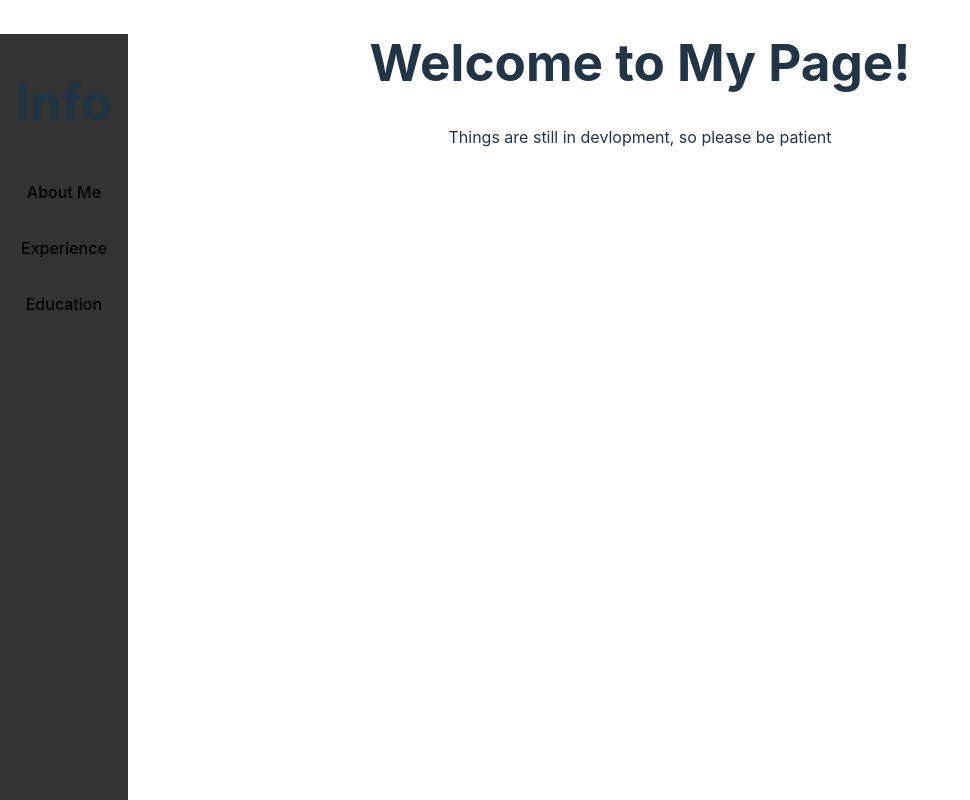
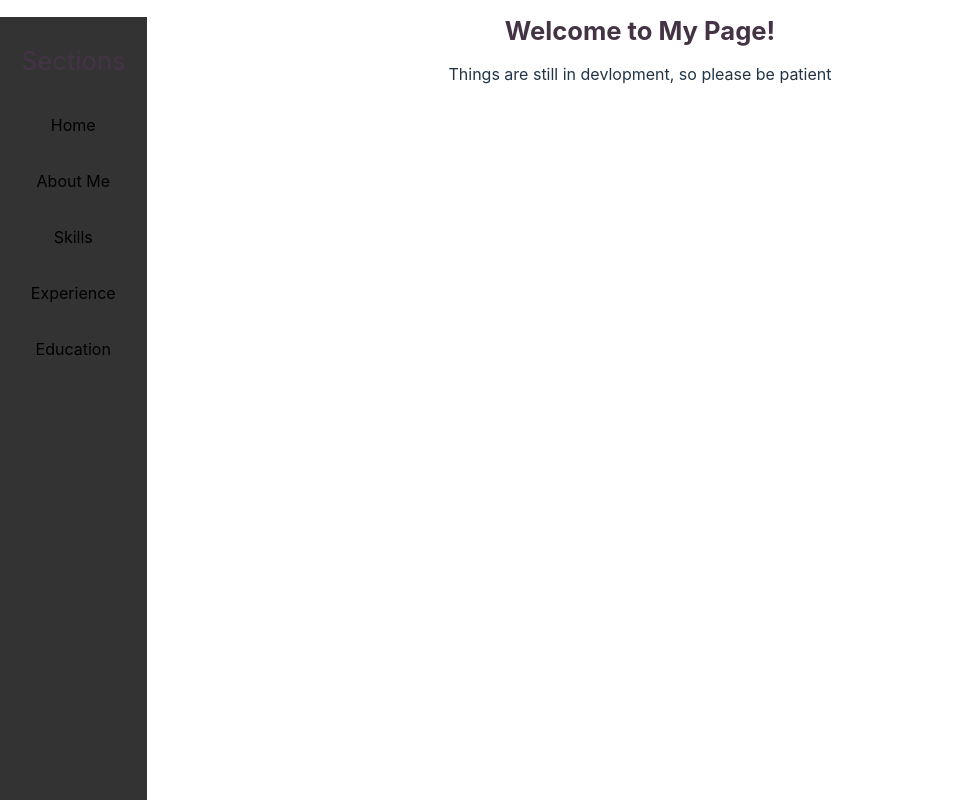
Before and after one commit to Oneleaon/MyPage, a React (Vite) app: page / in a window 1280 px wide. Shown: the whole page, without its empty margins (0-970 px from the left). Built offline with nearby package versions, Linux system fonts and the light colour scheme.

Commit message:
Adds future links to different sections. Also separates the default page to a home page rather than the App file

```diff
--- a/src/index.css
+++ b/src/index.css
@@ -30,19 +30,20 @@ div .sidebarLink {
   text-decoration: none;
 }
 
+div .sidebarHome {
+  color: #434;
+  font-size: 1.6em;
+  line-height: 1.1;
+  display: block;
+  color: #434;
+  padding: 25px 16px 22px 16px;
+  text-decoration: none;
+}
+
 ul {
   list-style-type: none;
   padding: 0;
   margin: 0;
-}
-
-a {
-  font-weight: 500;
-  color: #646cff;
-  text-decoration: inherit;
-}
-a:hover {
-  color: #535bf2;
 }
 
 body {
@@ -54,7 +55,8 @@ body {
 }
 
 h1 {
-  font-size: 3.2em;
+  color: #434;
+  font-size: 1.6em;
   line-height: 1.1;
 }
 
--- a/src/main.jsx
+++ b/src/main.jsx
@@ -1,19 +1,26 @@
 import React from 'react'
 import ReactDOM from 'react-dom/client'
 import { createBrowserRouter, RouterProvider, } from 'react-router-dom'
-import Root from './routes/root'
-import App from './App.jsx'
+import Home from './routes/home'
+import App from './App'
 import './index.css'
+
+// routes
+import AboutMe from './routes/aboutme.jsx'
 
 const router = createBrowserRouter([
   {
     path: "/",
-    element: <Root />,
-  }]);
+    element: <Home />,
+  },
+  {
+    path: "/aboutme",
+    element: <AboutMe />,
+  },
+]);
 
 ReactDOM.createRoot(document.getElementById('root')).render(
   <React.StrictMode>
     <RouterProvider router={router} />
-    <App />
   </React.StrictMode>,
 )
--- /dev/null
+++ b/src/routes/aboutme.jsx
@@ -0,0 +1,10 @@
+import Root from './root'
+
+export default function AboutMe() {
+  return(
+    <>
+      <Root />
+      <h1>About Me</h1>
+    </>
+  );
+}
--- /dev/null
+++ b/src/routes/home.jsx
@@ -0,0 +1,13 @@
+import Root from './root'
+
+export default function() {
+  return(
+    <>
+      <Root />
+      <div>
+        <h1>Welcome to My Page!</h1>
+        <p>Things are still in devlopment, so please be patient</p>
+      </div>
+    </>
+  );
+}
--- a/src/routes/root.jsx
+++ b/src/routes/root.jsx
@@ -3,17 +3,23 @@ import { Link } from 'react-router-dom';
 export default function Root() {
   return (
     <div class='sidebar'>
-      <h1>Info</h1>
+      <div><Link to='/' class='sidebarHome'>Sections</Link></div>
       <nav>
         <ul>
           <li>
-            <Link to='/' class='sidebarLink'>About Me</Link>
+            <Link to='/' class='sidebarLink'>Home</Link>
           </li>
           <li>
-            <Link to='/' class='sidebarLink'>Experience</Link>
+            <Link to='/aboutme' class='sidebarLink'>About Me</Link>
           </li>
           <li>
-            <Link to='/' class='sidebarLink'>Education</Link>
+            <Link to='/skills' class='sidebarLink'>Skills</Link>
+          </li>
+          <li>
+            <Link to='/experience' class='sidebarLink'>Experience</Link>
+          </li>
+          <li>
+            <Link to='/education' class='sidebarLink'>Education</Link>
           </li>
         </ul>
       </nav>
```
